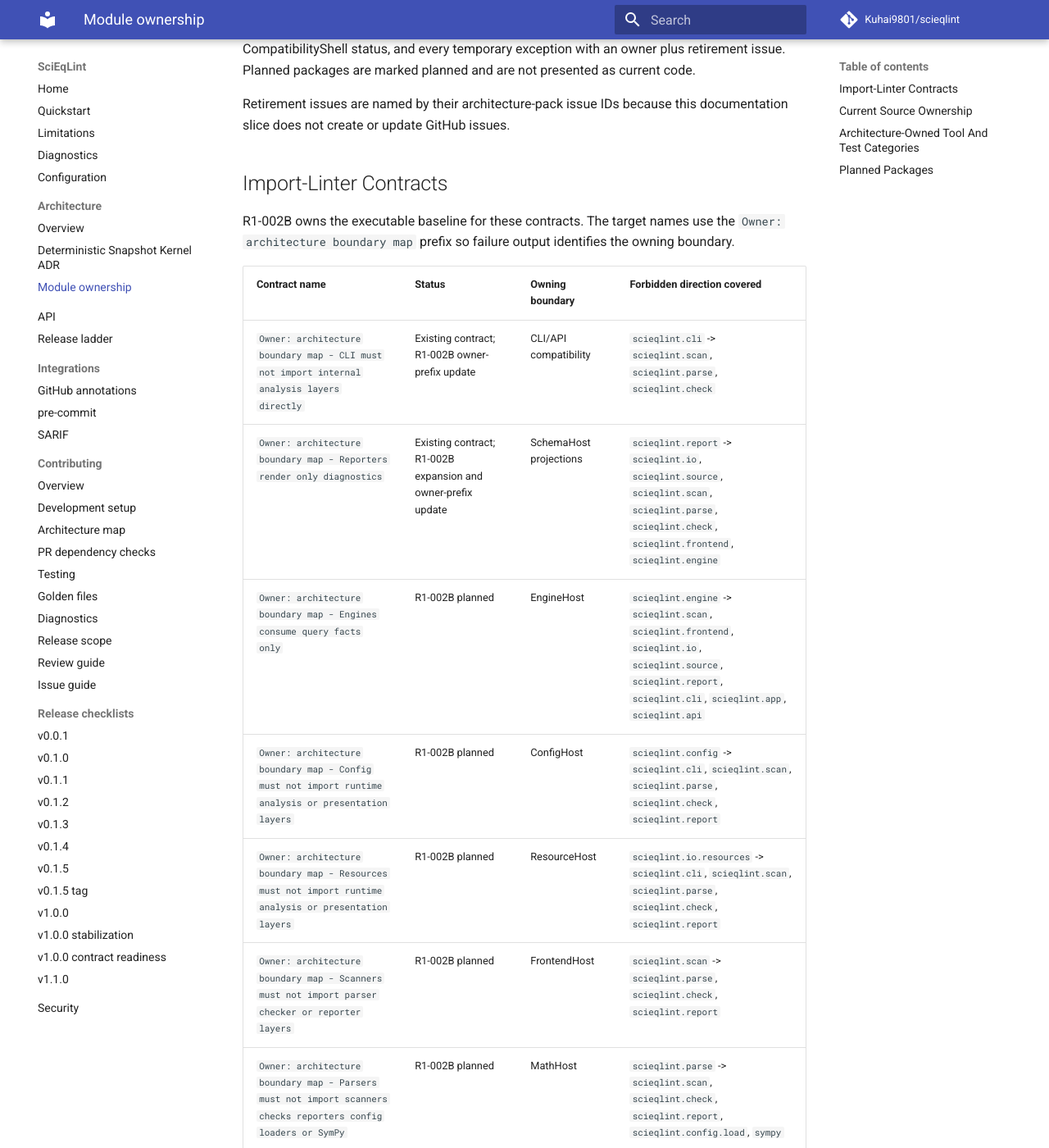
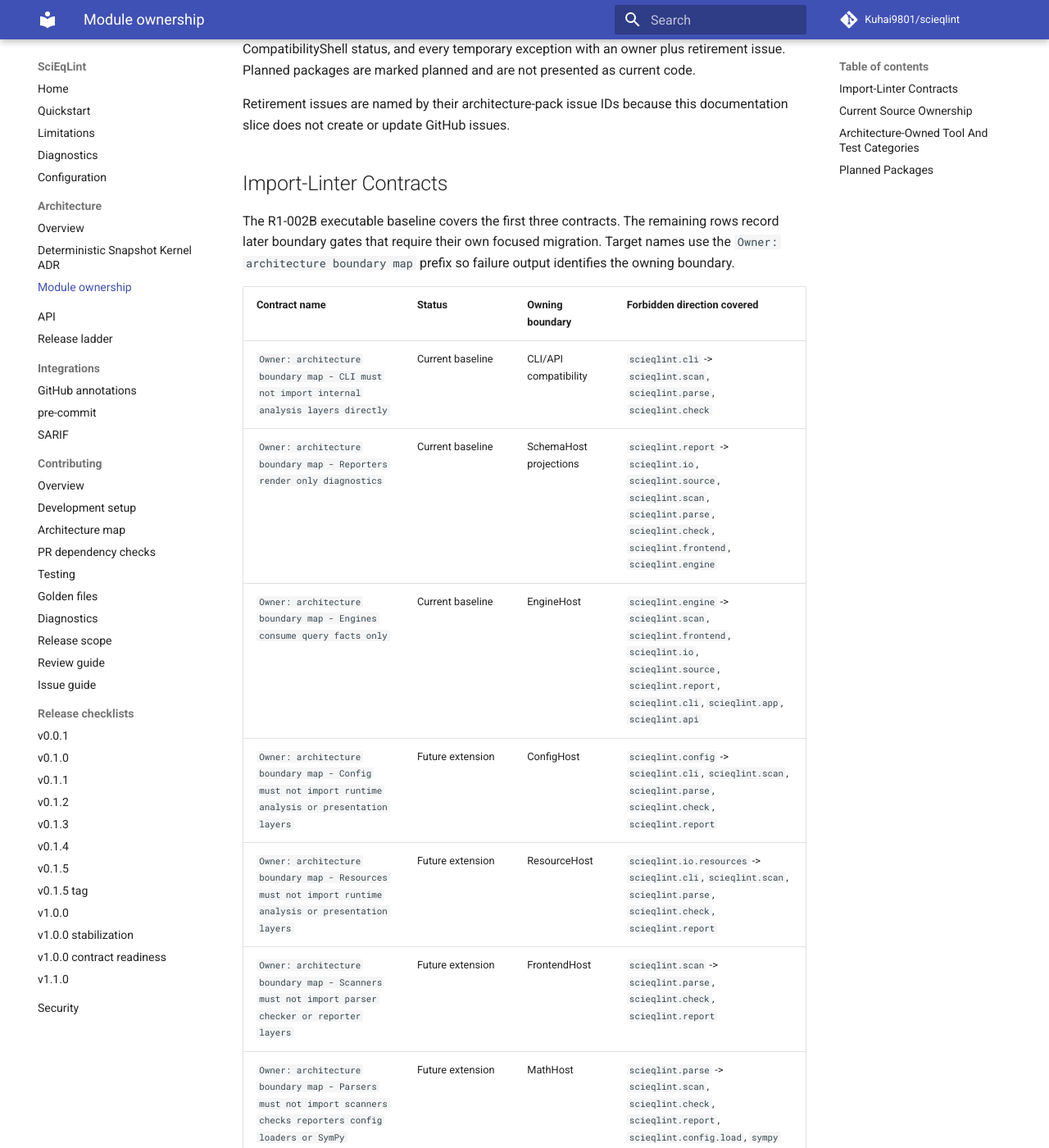
Before and after one commit to 1sgtpepper/scieqlint, an MkDocs documentation site: the page built from docs/architecture/module-ownership.md, in a window 1280 px wide and 1400 px high, scrolled down 302 px. Shown: the whole window at 82% size. Built offline with MkDocs 1.6.1 and Material for MkDocs 9.7.7, drawn with Linux system fonts in a browser that asks for light colours; comment, search, counter and statistics services are not loaded; some of the changed text lies outside the part shown.

Commit message:
R1-002B add import-linter boundary gate

```diff
--- a/docs/architecture/module-ownership.md
+++ b/docs/architecture/module-ownership.md
@@ -18,20 +18,21 @@ documentation slice does not create or update GitHub issues.
 
 ## Import-Linter Contracts
 
-R1-002B owns the executable baseline for these contracts. The target names use
-the `Owner: architecture boundary map` prefix so failure output identifies the
-owning boundary.
+The R1-002B executable baseline covers the first three contracts. The remaining
+rows record later boundary gates that require their own focused migration. Target
+names use the `Owner: architecture boundary map` prefix so failure output
+identifies the owning boundary.
 
 | Contract name | Status | Owning boundary | Forbidden direction covered |
 |---|---|---|---|
-| `Owner: architecture boundary map - CLI must not import internal analysis layers directly` | Existing contract; R1-002B owner-prefix update | CLI/API compatibility | `scieqlint.cli` -> `scieqlint.scan`, `scieqlint.parse`, `scieqlint.check` |
-| `Owner: architecture boundary map - Reporters render only diagnostics` | Existing contract; R1-002B expansion and owner-prefix update | SchemaHost projections | `scieqlint.report` -> `scieqlint.io`, `scieqlint.source`, `scieqlint.scan`, `scieqlint.parse`, `scieqlint.check`, `scieqlint.frontend`, `scieqlint.engine` |
-| `Owner: architecture boundary map - Engines consume query facts only` | R1-002B planned | EngineHost | `scieqlint.engine` -> `scieqlint.scan`, `scieqlint.frontend`, `scieqlint.io`, `scieqlint.source`, `scieqlint.report`, `scieqlint.cli`, `scieqlint.app`, `scieqlint.api` |
-| `Owner: architecture boundary map - Config must not import runtime analysis or presentation layers` | R1-002B planned | ConfigHost | `scieqlint.config` -> `scieqlint.cli`, `scieqlint.scan`, `scieqlint.parse`, `scieqlint.check`, `scieqlint.report` |
-| `Owner: architecture boundary map - Resources must not import runtime analysis or presentation layers` | R1-002B planned | ResourceHost | `scieqlint.io.resources` -> `scieqlint.cli`, `scieqlint.scan`, `scieqlint.parse`, `scieqlint.check`, `scieqlint.report` |
-| `Owner: architecture boundary map - Scanners must not import parser checker or reporter layers` | R1-002B planned | FrontendHost | `scieqlint.scan` -> `scieqlint.parse`, `scieqlint.check`, `scieqlint.report` |
-| `Owner: architecture boundary map - Parsers must not import scanners checks reporters config loaders or SymPy` | R1-002B planned | MathHost | `scieqlint.parse` -> `scieqlint.scan`, `scieqlint.check`, `scieqlint.report`, `scieqlint.config.load`, `sympy` |
-| `Owner: architecture boundary map - Checkers must not import scanner discovery reporter or CLI layers` | R1-002B planned | EngineHost | `scieqlint.check` -> `scieqlint.scan`, `scieqlint.io.discover`, `scieqlint.report`, `scieqlint.cli` |
+| `Owner: architecture boundary map - CLI must not import internal analysis layers directly` | Current baseline | CLI/API compatibility | `scieqlint.cli` -> `scieqlint.scan`, `scieqlint.parse`, `scieqlint.check` |
+| `Owner: architecture boundary map - Reporters render only diagnostics` | Current baseline | SchemaHost projections | `scieqlint.report` -> `scieqlint.io`, `scieqlint.source`, `scieqlint.scan`, `scieqlint.parse`, `scieqlint.check`, `scieqlint.frontend`, `scieqlint.engine` |
+| `Owner: architecture boundary map - Engines consume query facts only` | Current baseline | EngineHost | `scieqlint.engine` -> `scieqlint.scan`, `scieqlint.frontend`, `scieqlint.io`, `scieqlint.source`, `scieqlint.report`, `scieqlint.cli`, `scieqlint.app`, `scieqlint.api` |
+| `Owner: architecture boundary map - Config must not import runtime analysis or presentation layers` | Future extension | ConfigHost | `scieqlint.config` -> `scieqlint.cli`, `scieqlint.scan`, `scieqlint.parse`, `scieqlint.check`, `scieqlint.report` |
+| `Owner: architecture boundary map - Resources must not import runtime analysis or presentation layers` | Future extension | ResourceHost | `scieqlint.io.resources` -> `scieqlint.cli`, `scieqlint.scan`, `scieqlint.parse`, `scieqlint.check`, `scieqlint.report` |
+| `Owner: architecture boundary map - Scanners must not import parser checker or reporter layers` | Future extension | FrontendHost | `scieqlint.scan` -> `scieqlint.parse`, `scieqlint.check`, `scieqlint.report` |
+| `Owner: architecture boundary map - Parsers must not import scanners checks reporters config loaders or SymPy` | Future extension | MathHost | `scieqlint.parse` -> `scieqlint.scan`, `scieqlint.check`, `scieqlint.report`, `scieqlint.config.load`, `sympy` |
+| `Owner: architecture boundary map - Checkers must not import scanner discovery reporter or CLI layers` | Future extension after legacy scanner DTO migration | EngineHost | `scieqlint.check` -> `scieqlint.scan`, `scieqlint.io.discover`, `scieqlint.report`, `scieqlint.cli` |
 
 ## Current Source Ownership
 
@@ -41,21 +42,21 @@ owning boundary.
 | `scieqlint.api` | public Python API facade | Public API and AnalysisSession | `app`, `config`, `diag`, public result/source models | scanner/parser/checker internals except through session/app facade | CompatibilityShell adapter until AnalysisSession owns public entry points | Owner: CLI/API compatibility; retire in R2-133A/R2-133B |
 | `scieqlint.app` | current orchestration service | AnalysisSession | `io`, `scan`, `parse`, `check`, `report`, `config`, `diag`, `graph`, `schema` | CLI command parsing and reporter-specific side effects outside orchestration | CompatibilityShell service facade | Owner: AnalysisSession; retire in R1-054A/R1-054B |
 | `scieqlint.cli` | command-line plumbing | CLI/API compatibility | `api`, config loading options, reporter selection, exit handling | direct `scan`, `parse`, `check` imports | CompatibilityShell entry point | Owner: CLI/API compatibility; indirect analysis access through facade remains allowed until R2-134A/R2-134B; enforced by `Owner: architecture boundary map - CLI must not import internal analysis layers directly` |
-| `scieqlint.config` | config models, presets, load, validation | ConfigHost | standard library, `diag.model`, local config modules, package resources | `cli`, `scan`, `parse`, `check`, `report` | Not CompatibilityShell | No temporary exception; R1-002B planned contract `Owner: architecture boundary map - Config must not import runtime analysis or presentation layers` |
+| `scieqlint.config` | config models, presets, load, validation | ConfigHost | standard library, `diag.model`, local config modules, package resources | `cli`, `scan`, `parse`, `check`, `report` | Not CompatibilityShell | No temporary exception; future contract `Owner: architecture boundary map - Config must not import runtime analysis or presentation layers` |
 | `scieqlint.diag` | diagnostic models, catalog, DiagnosticIR bridge | DiagnosticHost | source-span values, severity/catalog data, public projection helpers | scanner discovery, parser execution, checker orchestration, reporters | Not CompatibilityShell | None |
 | `scieqlint.engine` | current analysis engine interfaces and rule runners | EngineHost | `facts`, `query`, `diag.ir`, public source/query values | `cli`, `app`, `api`, `io`, `source`, `scan`, `frontend`, `report` | Not CompatibilityShell | No temporary exception; R1-002B contract `Owner: architecture boundary map - Engines consume query facts only` |
 | `scieqlint.examples` | packaged demo documents | ResourceHost | package data only | runtime imports from analysis, CLI, or reporting layers | Not CompatibilityShell | None |
 | `scieqlint.facts` | immutable fact records and snapshots | FactHost | dataclasses, typing, `io.source` document value when needed | scanner/parser/checker execution, reporters, CLI | Not CompatibilityShell | None |
-| `scieqlint.frontend` | MyST token lowering and structure extraction helpers | FrontendHost | `facts`, `ir`, `diag`, `source`, narrow markdown-it token APIs | `check`, `report`, `cli`; direct engine orchestration | Not CompatibilityShell | None; covered with scanner/frontend bans in the current engine/reporter contracts and the R1-002B planned scanner contract |
+| `scieqlint.frontend` | MyST token lowering and structure extraction helpers | FrontendHost | `facts`, `ir`, `diag`, `source`, narrow markdown-it token APIs | `check`, `report`, `cli`; direct engine orchestration | Not CompatibilityShell | None; covered with scanner/frontend bans in the current engine/reporter contracts; a scanner contract is a future extension |
 | `scieqlint.graph` | graph model, JSON projection, export helpers | GraphHost | `facts`, `query`, `diag`, schema/public projection values | scanner/parser/checker execution, CLI | Not CompatibilityShell | None |
 | `scieqlint.io` except `io.resources` | discovery, limits, and source loading | WorkspaceHost | path policy, source documents, config values, resource helpers | `scan`, `parse`, `check`, `report`, `cli` unless explicitly orchestrated by `app` | Not CompatibilityShell | None |
-| `scieqlint.io.resources` | packaged resource loading | ResourceHost | `importlib.resources`, package data paths | `cli`, `scan`, `parse`, `check`, `report` | Not CompatibilityShell | No temporary exception; R1-002B planned contract `Owner: architecture boundary map - Resources must not import runtime analysis or presentation layers` |
+| `scieqlint.io.resources` | packaged resource loading | ResourceHost | `importlib.resources`, package data paths | `cli`, `scan`, `parse`, `check`, `report` | Not CompatibilityShell | No temporary exception; future contract `Owner: architecture boundary map - Resources must not import runtime analysis or presentation layers` |
 | `scieqlint.ir` | DocumentIR and FrontendResult values | ImmutableSource and FrontendHost boundary | `io.source`, immutable fact values | scanner execution, parser execution, checkers, reporters, CLI | Not CompatibilityShell | None |
-| `scieqlint.parse` | math grammar, AST, parser, normalization, printing | MathHost | `parse.ast`, `diag.model`, source-span types, Lark adapter | `scan`, `check`, `report`, `config.load`, SymPy | Not CompatibilityShell | No temporary exception; R1-002B planned contract `Owner: architecture boundary map - Parsers must not import scanners checks reporters config loaders or SymPy` |
+| `scieqlint.parse` | math grammar, AST, parser, normalization, printing | MathHost | `parse.ast`, `diag.model`, source-span types, Lark adapter | `scan`, `check`, `report`, `config.load`, SymPy | Not CompatibilityShell | No temporary exception; future contract `Owner: architecture boundary map - Parsers must not import scanners checks reporters config loaders or SymPy` |
 | `scieqlint.presets` | packaged preset data | PackHost planned data | package data only | runtime imports from CLI, analysis, or reporting layers | Not CompatibilityShell | Owner: PackHost; retire package-data-only placeholder under R3-146A/R3-149A |
 | `scieqlint.query` | read-only views over FactSnapshot | QueryHost | `facts`, immutable query helpers, standard library | scanners, parsers, checkers, reporters, CLI | Not CompatibilityShell | None |
 | `scieqlint.report` | text, JSON, GitHub, SARIF renderers | SchemaHost projections | `diag.model`, public result/schema values, packaged schema metadata | `io` source loading, `source`, `scan`, `frontend`, `parse`, `check`, `engine` | Not CompatibilityShell | No temporary exception; R1-002B contract `Owner: architecture boundary map - Reporters render only diagnostics` |
-| `scieqlint.scan` | current Markdown, LaTeX, notebook, and symbol scanners | FrontendHost | `io.source`, `diag.model`, `scan.base`, source-map/value helpers | `parse`, `check`, `report` | Transitional scanner facade for durable FrontendResult lowering | Owner: FrontendHost; retire direct legacy scanner DTO imports in R1-029/R1-031B/R1-032B |
+| `scieqlint.scan` | current Markdown, LaTeX, notebook, and symbol scanners | FrontendHost | `io.source`, `diag.model`, `scan.base`, source-map/value helpers | `parse`, `check`, `report` | Transitional scanner facade for durable FrontendResult lowering | Owner: FrontendHost; a future contract follows retirement of direct legacy scanner DTO imports in R1-029/R1-031B/R1-032B |
 | `scieqlint.schema` | current result projection model | SchemaHost | `diag`, `facts`, public projection values | scanners, parsers, checkers, CLI | Not CompatibilityShell | Owner: SchemaHost; retire ad hoc registry shape under R1-049 |
 | `scieqlint.schemas` | packaged JSON Schema files | SchemaHost | package data only | runtime imports from analysis, CLI, or reporting layers | Not CompatibilityShell | None |
 | `scieqlint.source` | current source map helpers | ImmutableSource | `io.source`, diagnostic span values | workspace discovery, scanners, parsers, checkers, reporters, CLI | Not CompatibilityShell | Owner: ImmutableSource; retire incomplete canonical URI coverage under R1-005A/R1-005B |
```
Also changed, not shown: PACK_MANIFEST.md (+0 -1 lines), docs/architecture/deterministic-snapshot-kernel-adr.md (+2 -2 lines), pyproject.toml (+24 -2 lines), 3 other files.
